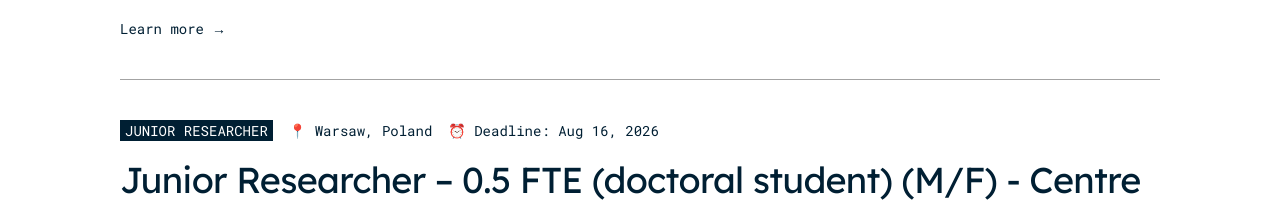
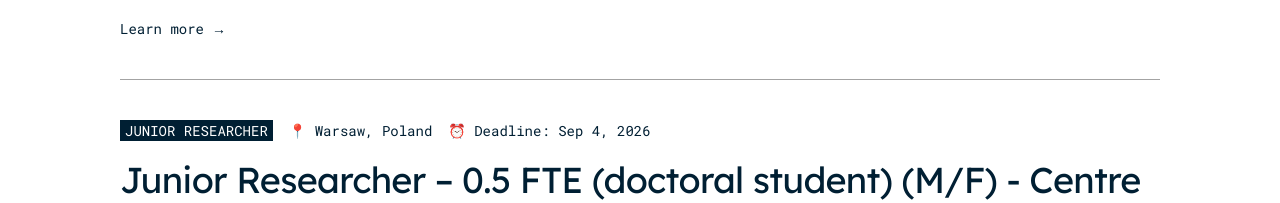
Before and after one commit to CredibleAI/CredibleAI.github.io, a Next.js app: page /join-us in a window 1280 px wide. Shown: the part 1120-1323 px from the top of the page. Built offline with nearby package versions, Linux system fonts and the light colour scheme; no server answers.

Commit message:
Extend the CCAI/2026/R1/12 application deadline to 4 September 2026.

```diff
--- a/src/data/opportunities/junior-researcher-ccai-2026-r1-12.ts
+++ b/src/data/opportunities/junior-researcher-ccai-2026-r1-12.ts
@@ -15,7 +15,7 @@ export const juniorResearcherCcai2026R112: OpportunityData = {
   workload: "20 hours per week (0.5 FTE)",
   contractType: "Temporary contract (6 months, with possibility of extension)",
   salaryRange: "140,000-170,000 PLN gross per year (FTE basis, +6% annual increase)",
-  deadline: "2026-08-16",
+  deadline: "2026-09-04",
   startDate: "2026-07-17",
   organization: "Warsaw University of Technology - Centre for Credible AI",
   detailedDescription:
@@ -51,7 +51,7 @@ export const juniorResearcherCcai2026R112: OpportunityData = {
     "https://system.erecruiter.pl/FormTemplates/RecruitmentForm.aspx?WebID=d995e8a456de4cdabde7778dc6521612",
   applyReference: "CCAI/2026/R1/12",
   applyInstructions:
-    "Apply through the eRecruiter application form linked below before the deadline (16 August 2026, 23:59 Europe/Warsaw). Candidate competences are assessed in accordance with the Code of Conduct for Recruitment and Selection Committees of Warsaw University of Technology and the principles of Open, Transparent and Merit-based Recruitment (OTM-R), taking into account the general selection criteria for candidates (R1). Please note that only selected candidates will be contacted. Official posting: https://www.bip.pw.edu.pl/Praca-w-Politechnice/Dla-nie-nauczycieli/Mlodszy-badacz-0-5-etatu-M-K-Centrum-Wiarygodnej-Sztucznej-Inteligencji3",
+    "Apply through the eRecruiter application form linked below before the deadline (4 September 2026, 23:59 Europe/Warsaw). Candidate competences are assessed in accordance with the Code of Conduct for Recruitment and Selection Committees of Warsaw University of Technology and the principles of Open, Transparent and Merit-based Recruitment (OTM-R), taking into account the general selection criteria for candidates (R1). Please note that only selected candidates will be contacted. Official posting: https://www.bip.pw.edu.pl/Praca-w-Politechnice/Dla-nie-nauczycieli/Mlodszy-badacz-0-5-etatu-M-K-Centrum-Wiarygodnej-Sztucznej-Inteligencji3",
   requiredDocuments: [
     "Scientific CV containing a list of publications, innovations, software solutions, and contact details of previous supervisors for reference purposes",
     "Cover letter",
```
